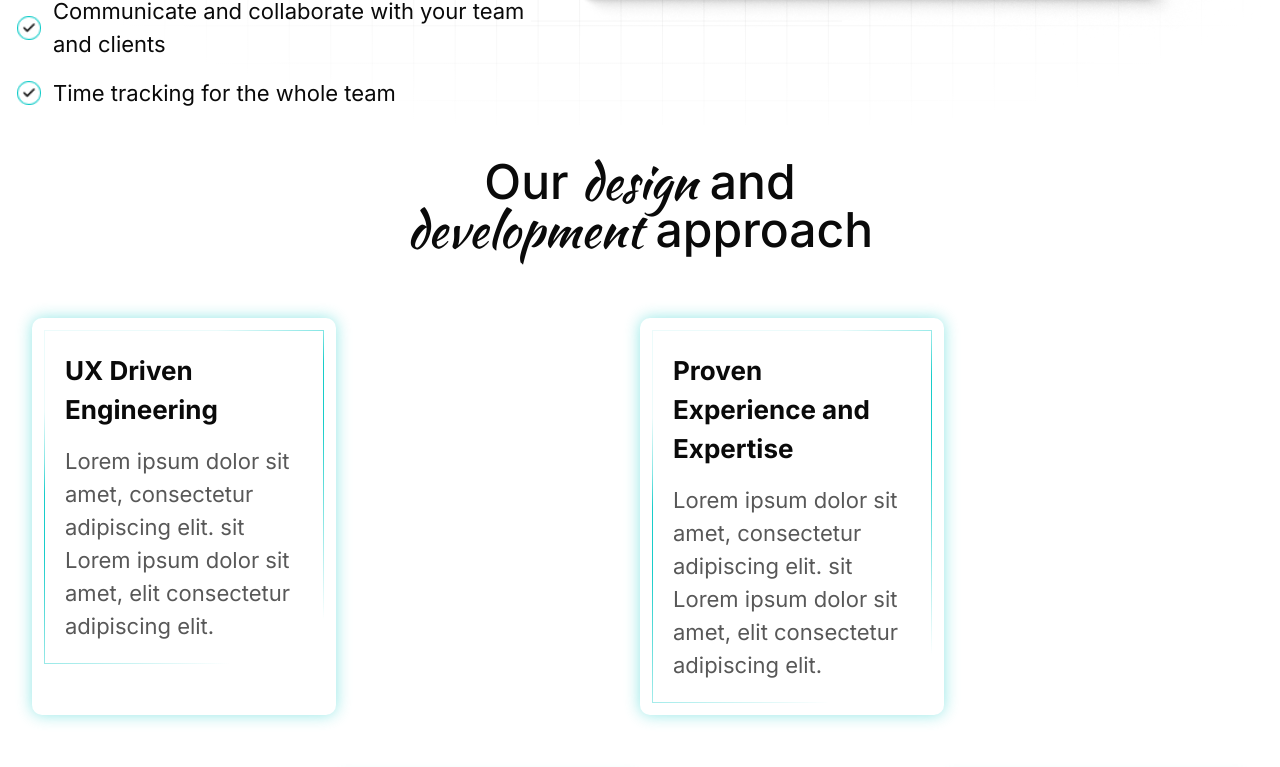
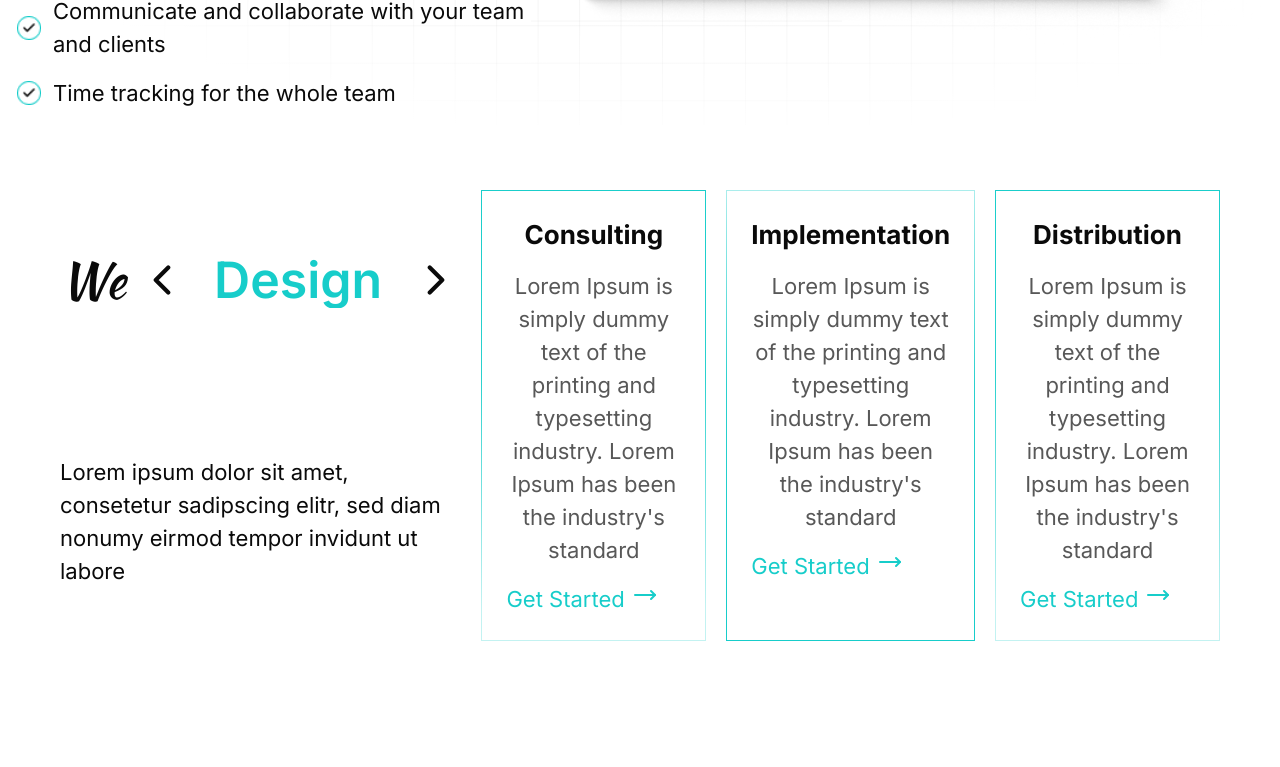
Before and after one commit to Roshen-Perera/ceylon-developers-portfolio, a Next.js app: page / in a window 1280 px wide. Shown: the part 1995-2762 px from the top of the page. Built offline with nearby package versions, Linux system fonts and the light colour scheme.

Commit message:
Remove redundant content and layout from Home component

```diff
--- a/app/page.tsx
+++ b/app/page.tsx
@@ -29,89 +29,6 @@ export default function Home() {
       </div>
       <Services/>
       <Why/>
-      <div className="flex flex-col items-center justify-center mt-12">
-        <div className="text-center mb-8">
-          <p className="text-5xl font-medium">
-            Our <span className="font-kaushan">design</span> and
-            <br />
-            <span className="font-kaushan">development</span> approach
-          </p>
-        </div>
-        <div className="grid grid-cols-4 p-8">
-          <div className="p-3 shadow-[0px_0px_15px_rgba(23,205,202,0.47)] rounded-lg">
-            <div className="flex flex-col p-5 gradient-border rounded-2xl gap-4 ">
-              <p className="text-[26px] font-bold">UX Driven Engineering</p>
-              <p className="text-[22px] text-[#585858]">
-                Lorem ipsum dolor sit amet, consectetur adipiscing elit. sit
-                Lorem ipsum dolor sit amet, elit consectetur adipiscing elit.{" "}
-              </p>
-            </div>
-          </div>
-          <div></div>
-          <div className="p-3 shadow-[0px_0px_15px_rgba(23,205,202,0.47)] rounded-lg">
-            <div className="flex flex-col p-5 gradient-border rounded-2xl gap-4 ">
-              <p className="text-[26px] font-bold">
-                Proven Experience and Expertise
-              </p>
-              <p className="text-[22px] text-[#585858]">
-                Lorem ipsum dolor sit amet, consectetur adipiscing elit. sit
-                Lorem ipsum dolor sit amet, elit consectetur adipiscing elit.{" "}
-              </p>
-            </div>
-          </div>
-          <div></div>
-        </div>
-        <div className="grid grid-cols-4 p-8">
-          <div></div>
-          <div className="p-3 shadow-[0px_0px_15px_rgba(23,205,202,0.47)] rounded-lg">
-            <div className="flex flex-col p-5 gradient-border rounded-2xl gap-4 ">
-              <p className="text-[26px] font-bold">
-                Developing Shared Understanding
-              </p>
-              <p className="text-[22px] text-[#585858]">
-                Lorem ipsum dolor sit amet, consectetur adipiscing elit. sit
-                Lorem ipsum dolor sit amet, elit consectetur adipiscing elit.{" "}
-              </p>
-            </div>
-          </div>
-          <div></div>
-          <div className="p-3 shadow-[0px_0px_15px_rgba(23,205,202,0.47)] rounded-lg">
-            <div className="flex flex-col p-5 gradient-border rounded-2xl gap-4 ">
-              <p className="text-[26px] font-bold">
-                Quality Assurance & Testing
-              </p>
-              <p className="text-[22px] text-[#585858]">
-                Lorem ipsum dolor sit amet, consectetur adipiscing elit. sit
-                Lorem ipsum dolor sit amet, elit consectetur adipiscing elit.{" "}
-              </p>
-            </div>
-          </div>
-        </div>
-        <div className="grid grid-cols-4 p-8">
-          <div className="p-3 shadow-[0px_0px_15px_rgba(23,205,202,0.47)] rounded-lg">
-            <div className="flex flex-col p-5 gradient-border rounded-2xl gap-4 ">
-              <p className="text-[26px] font-bold">
-                Security & Intellectual Property
-              </p>
-              <p className="text-[22px] text-[#585858]">
-                Lorem ipsum dolor sit amet, consectetur adipiscing elit. sit
-                Lorem ipsum dolor sit amet, elit consectetur adipiscing elit.{" "}
-              </p>
-            </div>
-          </div>
-          <div></div>
-          <div className="p-3 shadow-[0px_0px_15px_rgba(23,205,202,0.47)] rounded-lg">
-            <div className="flex flex-col p-5 gradient-border rounded-2xl gap-4 ">
-              <p className="text-[26px] font-bold">Code Reviews</p>
-              <p className="text-[22px] text-[#585858]">
-                Lorem ipsum dolor sit amet, consectetur adipiscing elit. sit
-                Lorem ipsum dolor sit amet, elit consectetur adipiscing elit.{" "}
-              </p>
-            </div>
-          </div>
-          <div></div>
-        </div>
-      </div>
       <div className="flex flex-col items-center justify-center mt-12">
         <div className="flex flex-row ml-15 mr-15 gap-5 mt-8">
           <div className="flex flex-col justify-around">
```
